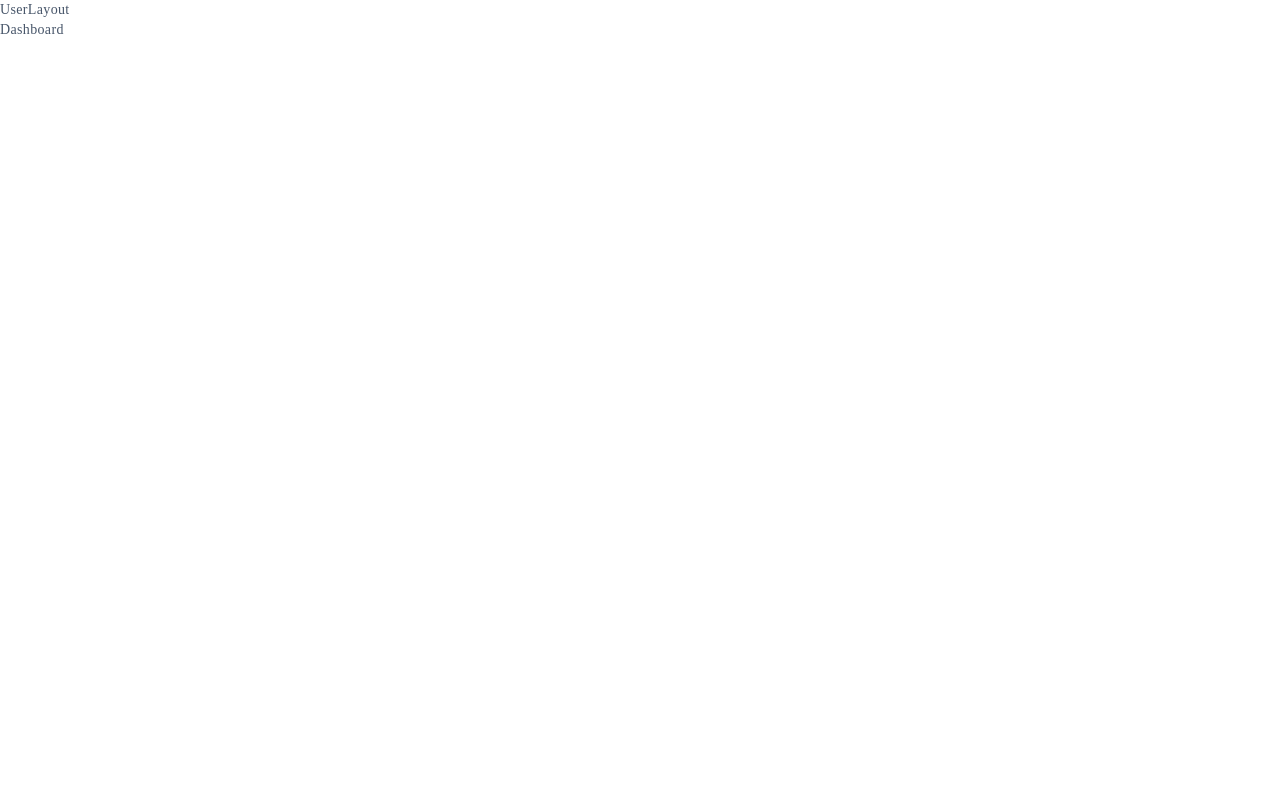
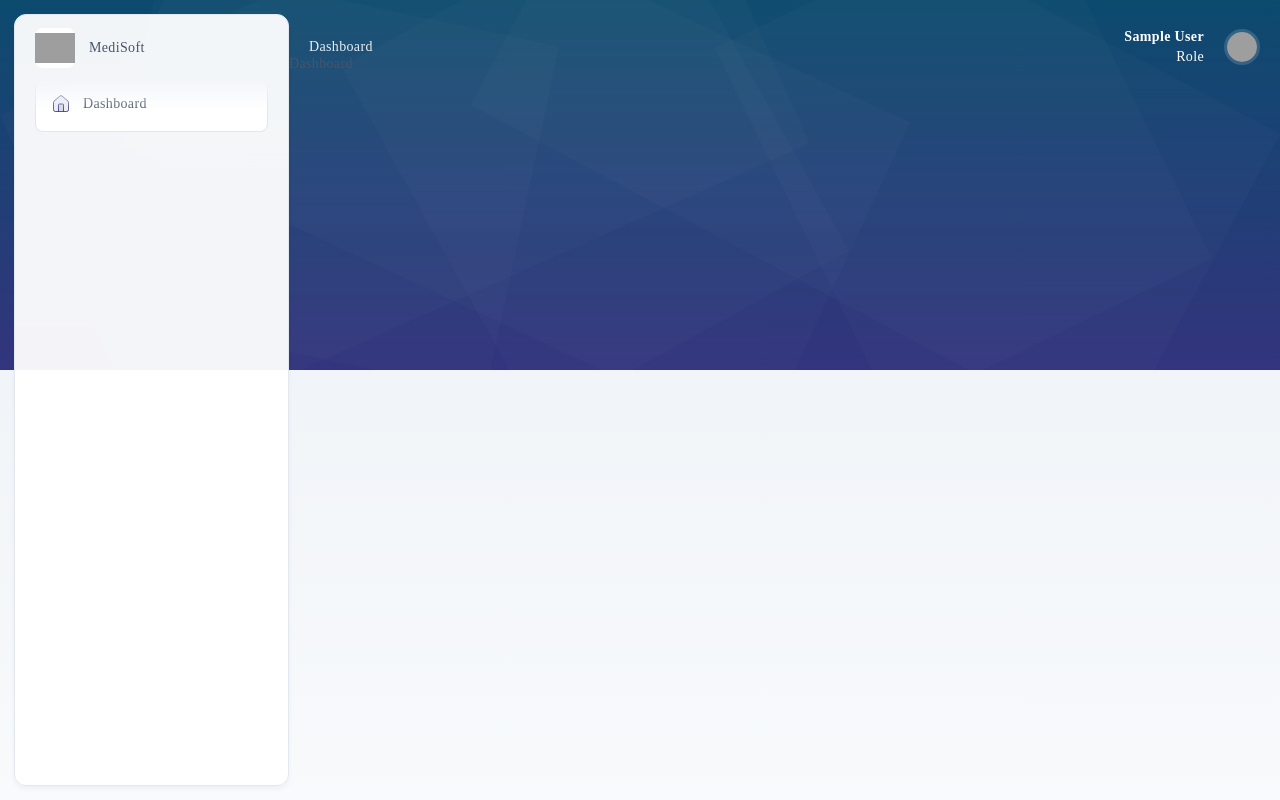
Before and after one commit to kajugadaniels/attendify-client, a React (Vite) app: page /dashboard in a window 1280 px wide. Built offline with nearby package versions, Linux system fonts and the light colour scheme; sample sign-in values are in the browser's storage; grey boxes are pictures that could not be loaded; a web font is replaced by a local one.

Commit message:
Design user layout

```diff
--- /dev/null
+++ b/src/components/index.js
@@ -0,0 +1,2 @@
+export { default as Navbar } from './Navbar'
+export { default as Sidebar } from './Sidebar'
--- a/src/layouts/UserLayout.jsx
+++ b/src/layouts/UserLayout.jsx
@@ -1,13 +1,52 @@
-import React from 'react'
-import { Outlet } from 'react-router-dom'
+import React, { useState, useEffect } from 'react';
+import { Link, Outlet, useNavigate } from 'react-router-dom';
+import { toast } from 'react-toastify';
+import { Sidebar, Navbar } from '../components';
 
 const UserLayout = () => {
+    const [isSidebarOpen, setIsSidebarOpen] = useState(false);
+    const navigate = useNavigate();
+
+    useEffect(() => {
+        // Check if the user is authenticated
+        const token = localStorage.getItem('token');
+        if (!token) {
+            toast.error('You must be logged in to access this page.');
+            navigate('/'); // Redirect to the login page
+        }
+    }, [navigate]);
+
+    const toggleSidebar = () => {
+        setIsSidebarOpen(!isSidebarOpen);
+    };
+
+    const closeSidebar = () => {
+        setIsSidebarOpen(false);
+    };
+
     return (
-        <div>
-            UserLayout
-            <Outlet />
+        <div className="echo group bg-gradient-to-b from-slate-200/70 to-slate-50 background relative min-h-screen before:content-[''] before:h-[370px] before:w-screen before:bg-gradient-to-t before:from-theme-1/80 before:to-theme-2 [&.background--hidden]:before:opacity-0 before:transition-[opacity,height] before:ease-in-out before:duration-300 before:top-0 before:fixed after:content-[''] after:h-[370px] after:w-screen [&.background--hidden]:after:opacity-0 after:transition-[opacity,height] after:ease-in-out after:duration-300 after:top-0 after:fixed after:bg-texture-white after:bg-contain after:bg-fixed after:bg-[center_-13rem] after:bg-no-repeat">
+            <div className={`side-menu xl:ml-0 shadow-xl transition-[margin,padding] duration-300 xl:shadow-none fixed top-0 left-0 z-50 group inset-y-0 xl:py-3.5 xl:pl-3.5 ${isSidebarOpen ? 'ml-0' : '-ml-[275px]'} xl:ml-0`}>
+                {/* Close Sidebar Button */}
+                <div className={`fixed ml-[275px] w-10 h-10 items-center justify-center xl:hidden z-50 ${isSidebarOpen ? 'flex' : 'hidden'}`}>
+                    <button onClick={closeSidebar} className="mt-5 ml-5 text-white">
+                        <svg xmlns="http://www.w3.org/2000/svg" width="1.4em" height="1.4em" viewBox="0 0 32 32">
+                            <path fill="currentColor" d="M17.414 16L24 9.414L22.586 8L16 14.586L9.414 8L8 9.414L14.586 16L8 22.586L9.414 24L16 17.414L22.586 24L24 22.586z"/>
+                        </svg>
+                    </button>
+                </div>
+                <div className="side-menu__content h-full box bg-white/[0.95] rounded-none xl:rounded-xl z-20 relative w-[275px] duration-300 transition-[width] overflow-hidden flex flex-col">
+                    <Sidebar />
+                </div>
+                <div className="fixed inset-x-0 top-0 mt-3.5 h-[65px] transition-[margin] duration-100 xl:ml-[275px]">
+                    <Navbar toggleSidebar={toggleSidebar} />
+                </div>
+            </div>
+            <div className="content transition-[margin,width] duration-100 xl:pl-3.5 pt-[54px] pb-16 relative z-10 group mode xl:ml-[275px] mode--light [&.content--compact]:xl:ml-[91px]">
+                <Outlet />
+            </div>
         </div>
-    )
-}
+    );
+};
 
-export default UserLayout
+export default UserLayout;
```
